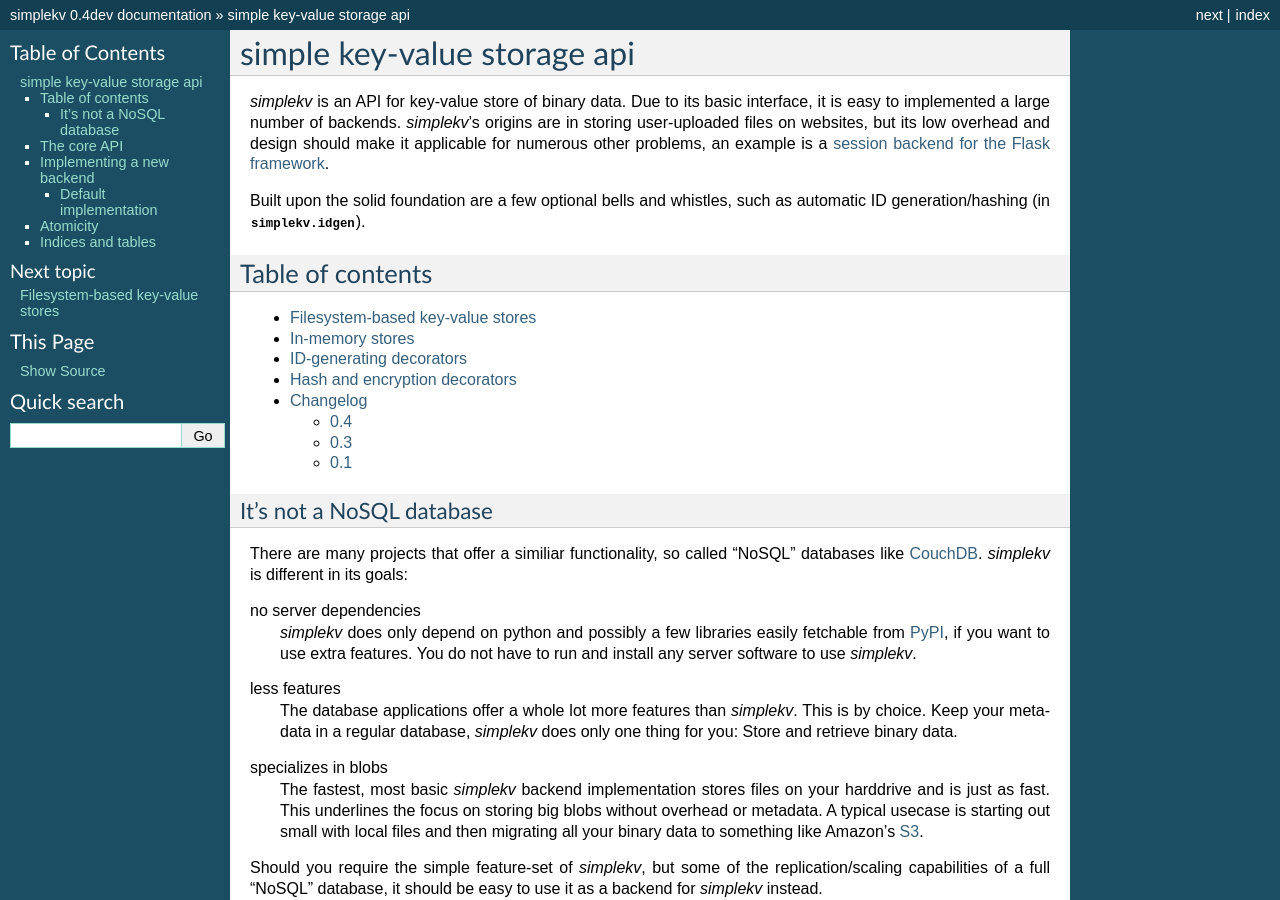
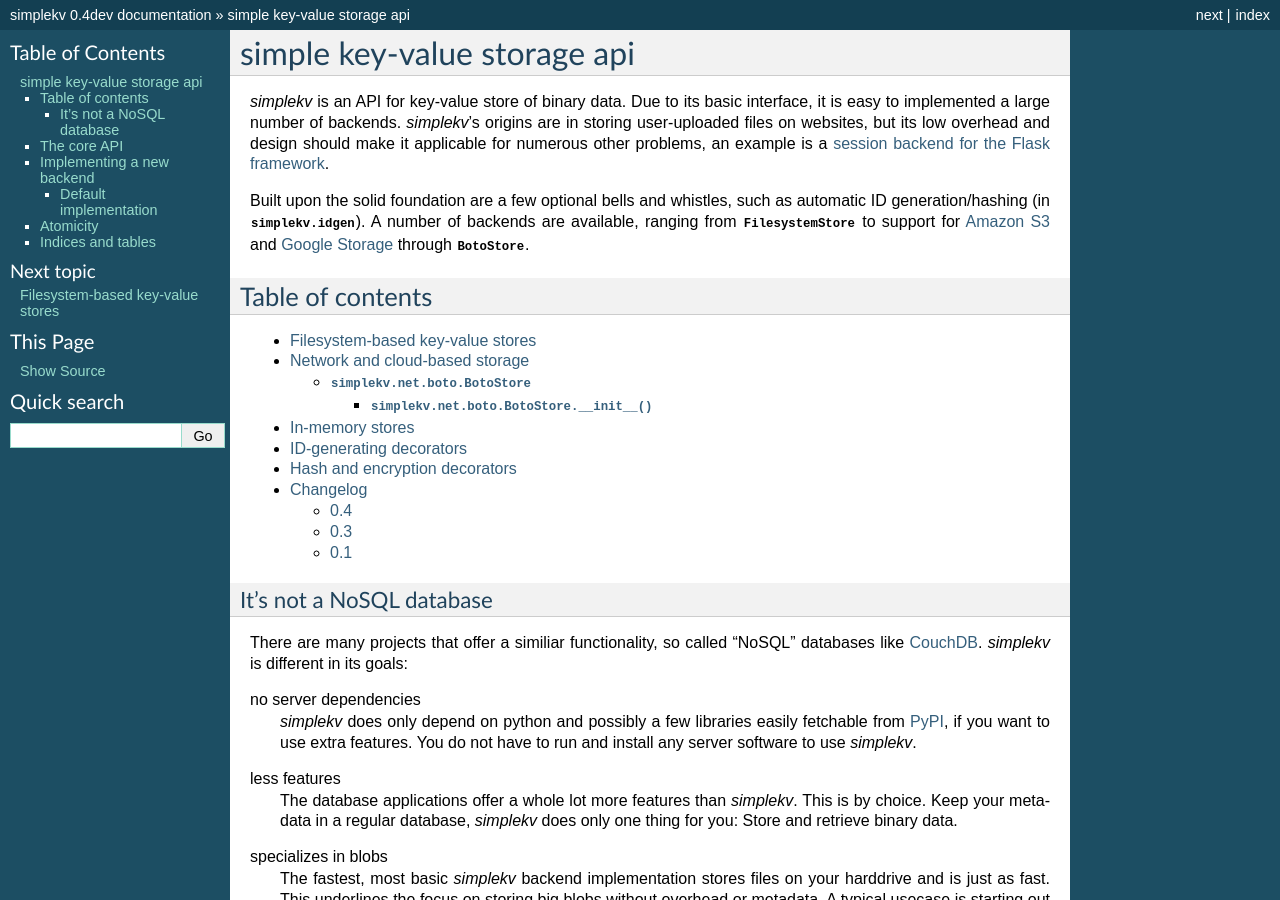
Before and after one commit to mbr/simplekv, a Sphinx documentation site: the page built from docs/index.rst, in a window 1280 px wide and 900 px high. Built offline with Sphinx 7.4.7, drawn with Linux system fonts in a browser that asks for light colours.

Commit message:
Added documentation for BotoStorage.

```diff
--- a/README.rst
+++ b/README.rst
@@ -6,6 +6,10 @@ Due to its basic interface, it is easy to implemented a large number of
 backends. *simplekv*'s origins are in storing user-uploaded files on websites,
 but its low overhead and design should make it applicable for numerous other
 problems.
+
+Features include storage in memory, local and remote filesystems and cloud
+storage services such as `Amazon S3 <http://aws.amazon.com/s3/>`_ and `Google
+Storage <http://code.google.com/apis/storage/>`_.
 
 Installation
 ------------
--- a/docs/changes.rst
+++ b/docs/changes.rst
@@ -3,6 +3,9 @@
 
 0.4
 ===
+* Support for cloud-based storage using
+  `boto <http://boto.cloudhackers.com/>`_ (see
+  :class:`simplekv.net.botostore.BotoStore`).
 * First time changes were recorded in docs
 
 0.3
--- a/docs/conf.py
+++ b/docs/conf.py
@@ -198,4 +198,5 @@ latex_documents = [
 # If false, no module index is generated.
 #latex_use_modindex = True
 
-intersphinx_mapping = {'http://docs.python.org/': None}
+intersphinx_mapping = {'http://docs.python.org/': None,
+                       'http://boto.cloudhackers.com/': None}
--- a/docs/index.rst
+++ b/docs/index.rst
@@ -9,7 +9,11 @@ a `session backend for the Flask framework
 <https://github.com/mbr/flask-kvsession>`_.
 
 Built upon the solid foundation are a few optional bells and whistles, such as
-automatic ID generation/hashing (in :mod:`simplekv.idgen`).
+automatic ID generation/hashing (in :mod:`simplekv.idgen`). A number of
+backends are available, ranging from :class:`~simplekv.fs.FilesystemStore` to
+support for `Amazon S3 <http://aws.amazon.com/s3/>`_ and `Google
+Storage <http://code.google.com/apis/storage/>`_ through
+:class:`~simplekv.net.botostore.BotoStore`.
 
 Table of contents
 =================
@@ -17,6 +21,7 @@ Table of contents
    :maxdepth: 3
 
    filesystem
+   net
    memory
    idgen
    crypt
```
Also changed, not shown: docs/net.rst (added, +47 -0 lines), 1 other file.
